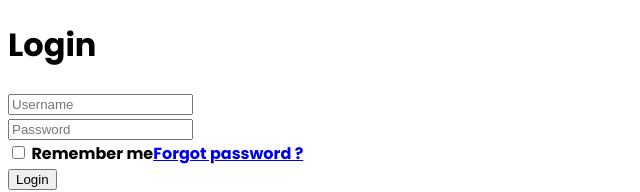
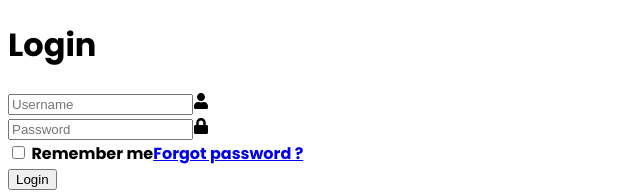
Before and after one commit to sibistean95/ProiectFIS, a React (Create React App) app in the folder travelease/: page / in a window 1280 px wide. Shown: the top 192 px of the page, without its empty margins (0-640 px from the left). Built offline with nearby package versions, Linux system fonts and the light colour scheme.

Commit message:
Frontend : Login : Basic page with icons

```diff
--- a/travelease/src/Components/SignupAndLogin/SignupAndLogin.jsx
+++ b/travelease/src/Components/SignupAndLogin/SignupAndLogin.jsx
@@ -1,5 +1,7 @@
 import React from "react";
 import './SignupAndLogin.css';
+
+import { FaUser, FaLock } from "react-icons/fa";
 
 const SignupAndLogin = () => {
     return (
@@ -10,10 +12,12 @@ const SignupAndLogin = () => {
                     <div className="input-box">
                         <input type="text"
                         placeholder="Username" required />
+                        <FaUser className="icon"/>
                     </div>
                     <div className="input-box">
                         <input type="password"
                         placeholder="Password" required />
+                        <FaLock className="icon"/>
                     </div>
 
                     <div className="remember-forgot">
```
